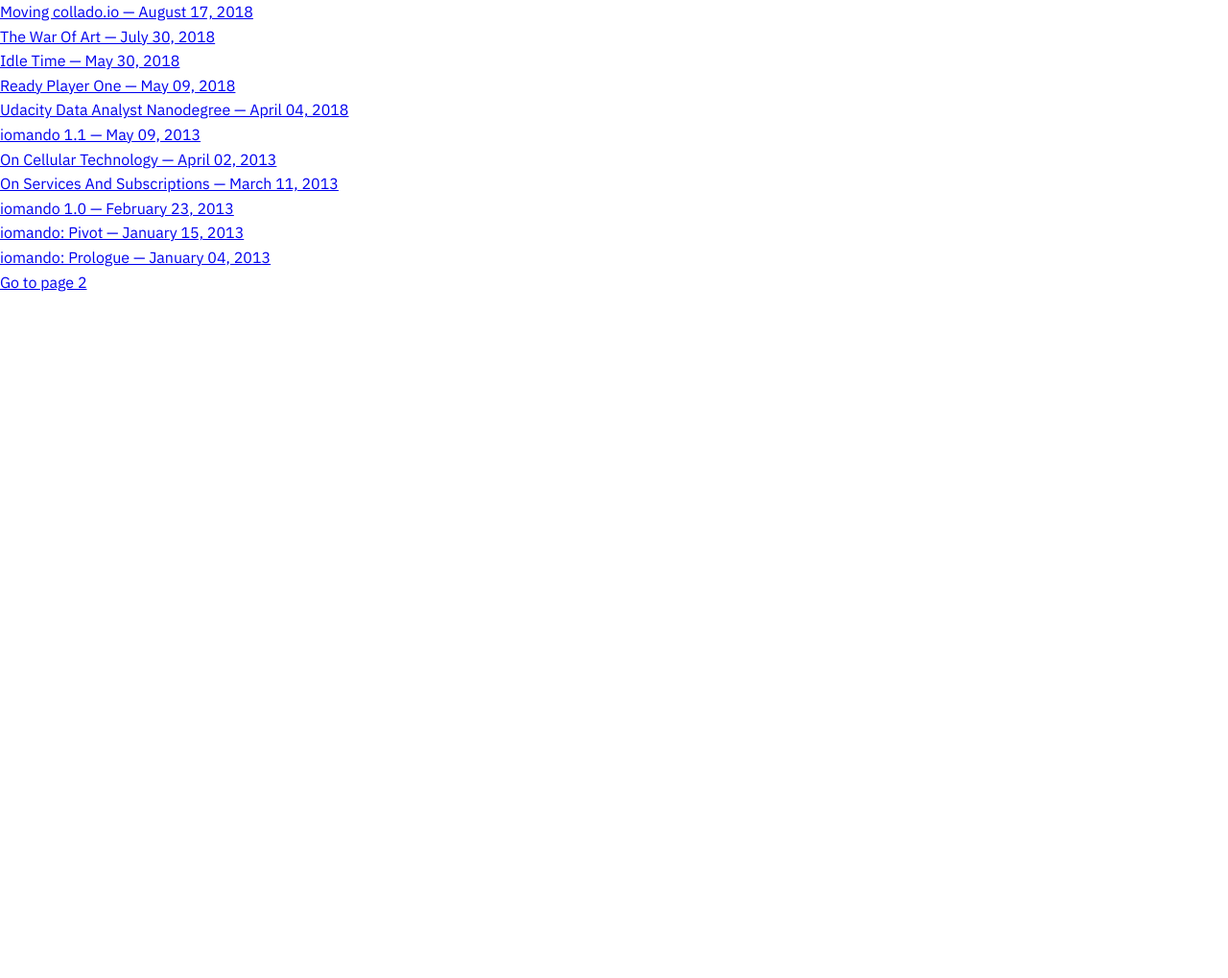
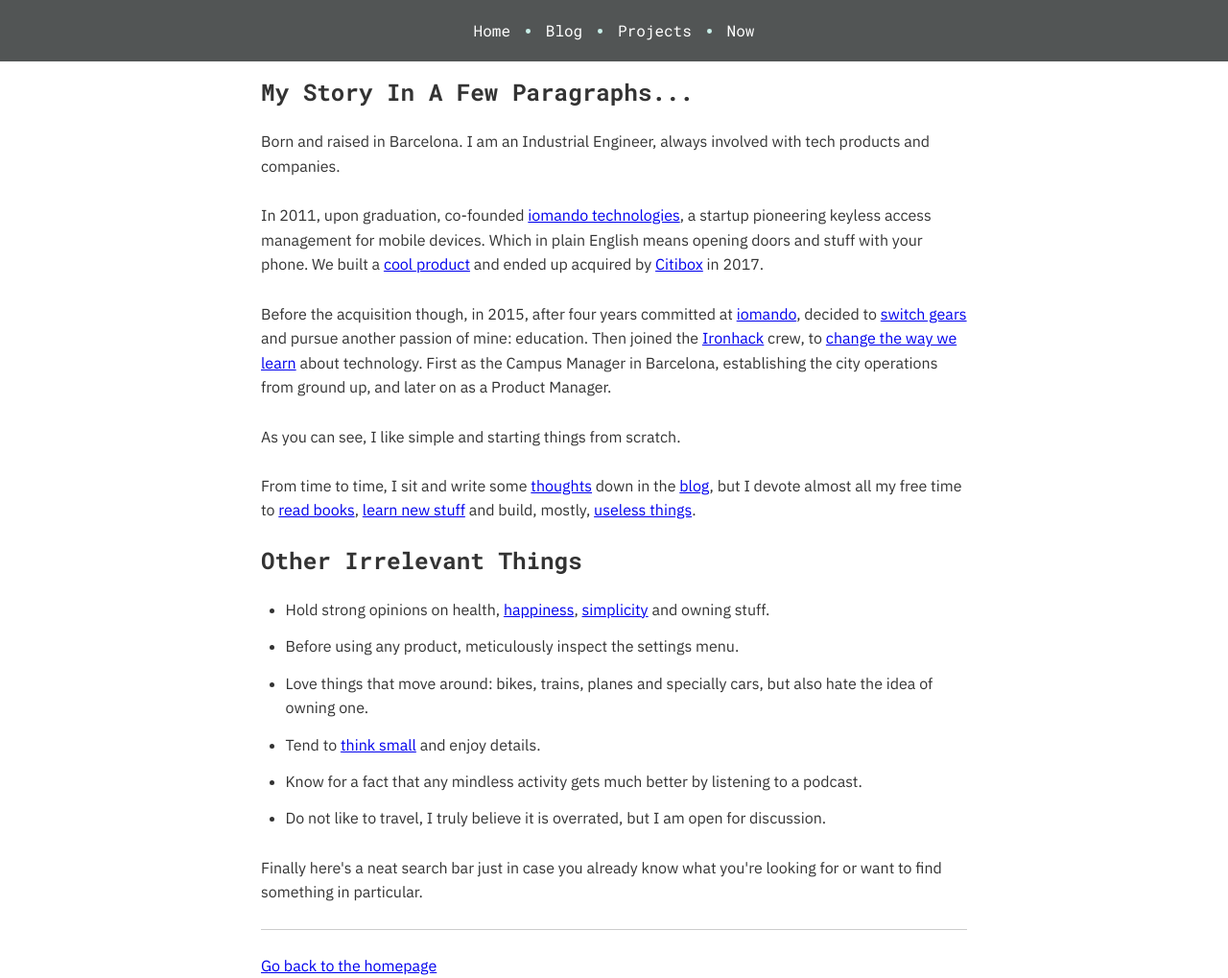
Before and after one commit to techtanzeel/collado-io, a Gatsby site: page / in a window 1280 px wide. Shown: the whole page at 96% size. Before the commit the page ends 800 px from the top, so only its background shows below. Built offline with nearby package versions, Linux system fonts and the light colour scheme; Gatsby itself is replaced by a stand-in of ours; some packages are replaced by stand-ins of ours.

Commit message:
Add Navbar to Home page

```diff
--- a/src/pages/index.js
+++ b/src/pages/index.js
@@ -1,62 +1,156 @@
 import React from 'react';
 import Link from 'gatsby-link';
 import PropTypes from 'prop-types';
+import styled from 'styled-components';
 
-import PostLink from '../components/PostLink';
+import Navbar from '../components/Navbar';
 
-const IndexPage = ({ data }) => {
-  const Posts = data.allMarkdownRemark.edges;
-  const PostsList = Posts
-    .filter(edge => !!edge.node.frontmatter.date)
-    .map(edge => <PostLink key={edge.node.id} post={edge.node} />);
+const HomePage = () => (
+  <div className="home-page">
+    <Navbar />
+    <Container>
+      <h2>
+        {`My Story In A Few Paragraphs...`}
+      </h2>
+      <p>
+        {`Born and raised in Barcelona. I am an Industrial Engineer, always involved with tech products and companies.`}
+      </p>
+      <p>
+        {`In 2011, upon graduation, co-founded `}
+        <Link to="/tags/iomando">
+        iomando technologies
+        </Link>
+        {`, a startup pioneering keyless access management for mobile devices. Which in plain English means opening doors and stuff with your phone. We built a `}
+        <Link to="/blog/iomando-30">
+        cool product
+        </Link>
 
-  return (
-    <div>
-      <div>
-        {PostsList}
-      </div>
-      <Link to="/page-2/">
-        Go to page 2
+        {' '}
+and ended up acquired by
+        {' '}
+        <a href="https://citibox.com/">
+Citibox
+        </a>
+        {' '}
+in 2017.
+      </p>
+      <p>
+      Before the acquisition though, in 2015, after four years committed at
+        {' '}
+        <a href="/tags/iomando">
+iomando
+        </a>
+, decided to
+        {' '}
+        <a href="/blog/2015/stepping-down">
+switch gears
+        </a>
+        {' '}
+and pursue another passion of mine: education. Then joined the
+        {' '}
+        <a href="tags/ironhack">
+Ironhack
+        </a>
+        {' '}
+crew, to
+        {' '}
+        <a href="/blog/2016/ironhack-experience">
+change the way we learn
+        </a>
+        {' '}
+about technology. First as the Campus Manager in Barcelona, establishing the city operations from ground up, and later on as a Product Manager.
+      </p>
+      <p>
+      As you can see, I like simple and starting things from scratch.
+      </p>
+      <p>
+      From time to time, I sit and write some
+        {' '}
+        <a href="/tags/opinion">
+thoughts
+        </a>
+        {' '}
+down in the
+        {' '}
+        <a href="/blog/">
+blog
+        </a>
+, but I devote almost all my free time to
+        {' '}
+        <a href="/tags/book">
+read books
+        </a>
+,
+        {' '}
+        <a href="/blog/2018/udacity-dand">
+learn new stuff
+        </a>
+        {' '}
+and build, mostly,
+        {' '}
+        <a href="https://github.com/MarcCollado">
+useless things
+        </a>
+.
+      </p>
+      <h2>
+      Other Irrelevant Things
+      </h2>
+      <ul>
+        <li>
+Hold strong opinions on health,
+          {' '}
+          <a href="/tags/happiness">
+happiness
+          </a>
+,
+          {' '}
+          <a href="/tags/simple">
+simplicity
+          </a>
+          {' '}
+and owning stuff.
+        </li>
+        <li>
+Before using any product, meticulously inspect the settings menu.
+        </li>
+        <li>
+Love things that move around: bikes, trains, planes and specially cars, but also hate the idea of owning one.
+        </li>
+        <li>
+Tend to
+          {' '}
+          <a href="blog/2015/make-sense">
+think small
+          </a>
+          {' '}
+and enjoy details.
+        </li>
+        <li>
+Know for a fact that any mindless activity gets much better by listening to a podcast.
+        </li>
+        <li>
+Do not like to travel, I truly believe it is overrated, but I am open for discussion.
+        </li>
+      </ul>
+      <p>
+      Finally here's a neat search bar just in case you already know what you're looking for or want to find something in particular.
+      </p>
+      <hr />
+
+      <Link to="/">
+Go back to the homepage
       </Link>
-    </div>
-  );
-};
+    </Container>
+  </div>
+);
 
-export const pageQuery = graphql`
-  query IndexQuery {
-    allMarkdownRemark(sort: { order: DESC, fields: [frontmatter___date] }) {
-      edges {
-        node {
-          id
-          excerpt(pruneLength: 250)
-          frontmatter {
-            date(formatString: "MMMM DD, YYYY")
-            path
-            title
-          }
-        }
-      }
-    }
-  }
+const Container = styled.div`
+  /* border: 1px solid black; */
+  margin: 0 auto;
+  max-width: 800px;
+  min-width: 320px;
+  padding: 0 2em;
 `;
 
-IndexPage.propTypes = {
-  data: PropTypes.shape({
-    allMarkdownRemark: PropTypes.shape({
-      edges: PropTypes.arrayOf(
-        PropTypes.shape({
-          excerpt: PropTypes.string.isRequired,
-          id: PropTypes.string.isRequired,
-          totalCount: PropTypes.number.isRequired,
-          frontmatter: PropTypes.shape({
-            date: PropTypes.string.isRequired,
-            path: PropTypes.string.isRequired,
-            title: PropTypes.string.isRequired,
-          }),
-        }),
-      ),
-    }),
-  }).isRequired,
-};
-
-export default IndexPage;
+export default HomePage;
```
